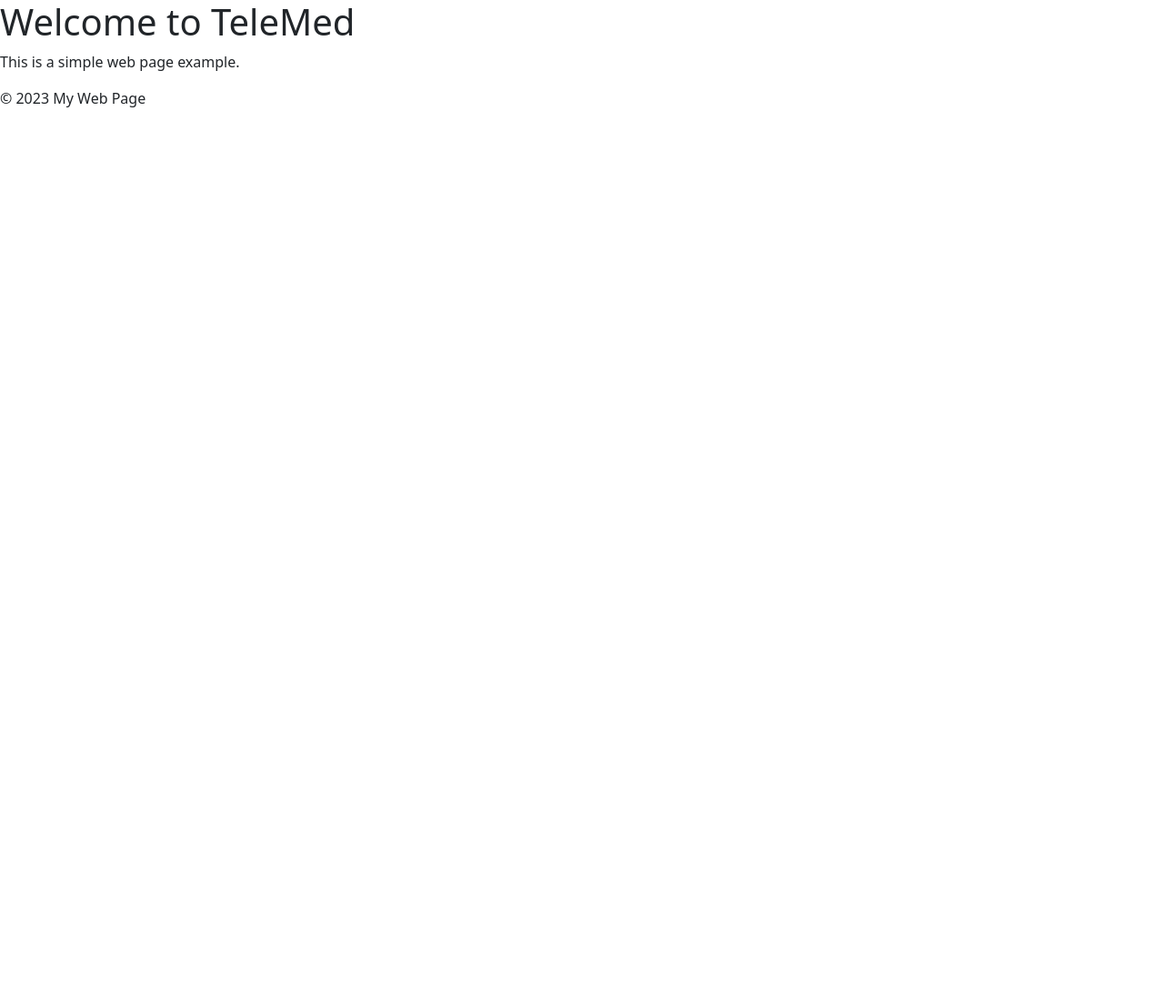
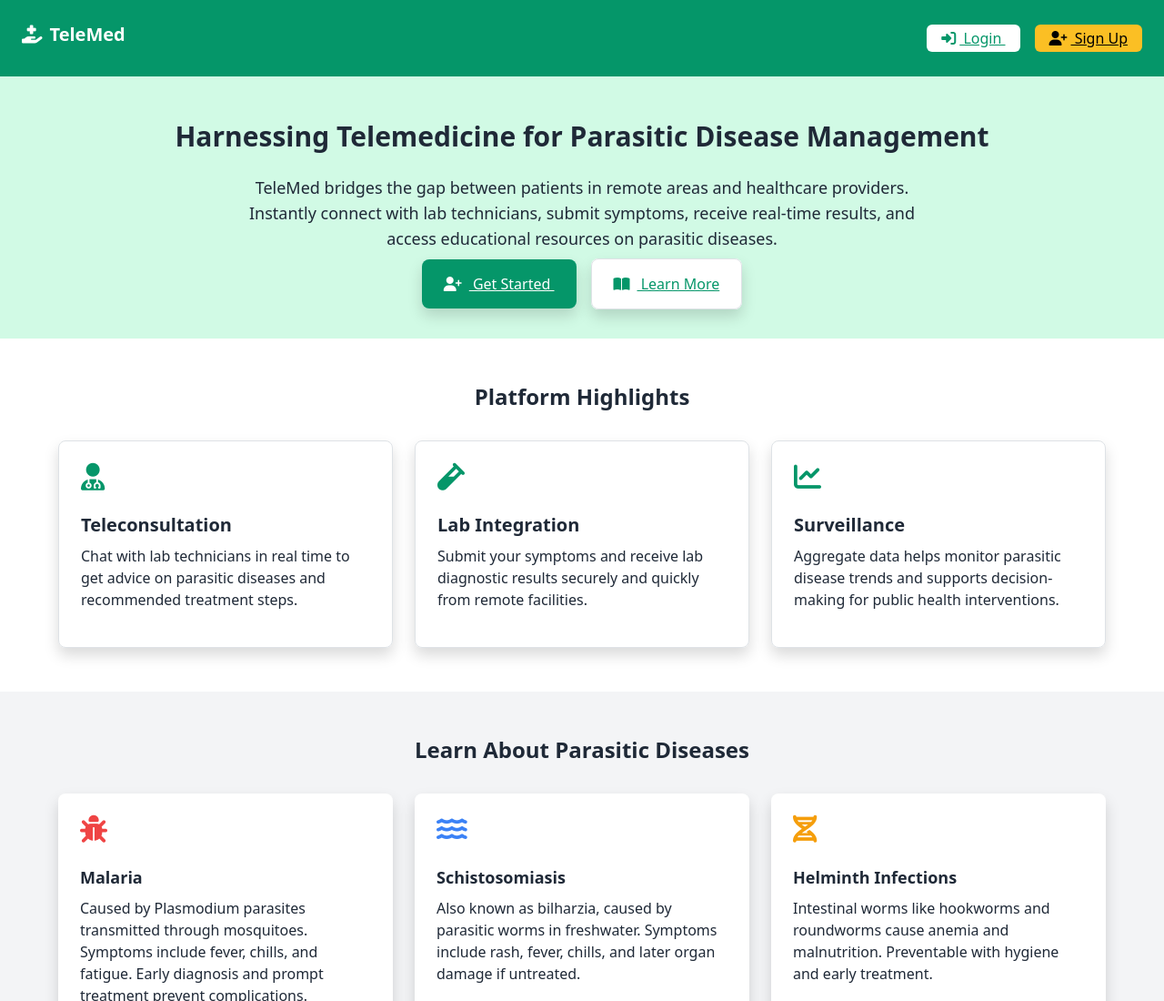
Before and after one commit to Abstechs/telemed, a plain HTML site: page index.html in a window 1280 px wide. Shown: the top 1100 px of the page at 91% size. Before the commit the page ends 800 px from the top, so only its background shows below. Drawn offline with nearby package versions, Linux system fonts and the light colour scheme.

Commit message:
Update index.html

```diff
--- a/index.html
+++ b/index.html
@@ -1,18 +1,20 @@
 <!DOCTYPE html>
 <html lang="en">
 <head>
-    <meta charset="UTF-8">
-    <meta name="viewport" content="width=device-width, initial-scale=1.0">
-    <!-- Tailwind CSS (via jsDelivr CDN) -->
+  <meta charset="UTF-8" />
+  <meta name="viewport" content="width=device-width, initial-scale=1.0" />
+  <title>TeleMed | Landing Page</title>
+
+  <!-- Tailwind CSS -->
   <link href="https://cdn.jsdelivr.net/npm/tailwindcss@2.2.19/dist/tailwind.min.css" rel="stylesheet">
 
-    <!-- Bootstrap (optional, if needed) -->
+  <!-- Bootstrap (optional) -->
   <link href="https://cdn.jsdelivr.net/npm/bootstrap@5.3.2/dist/css/bootstrap.min.css" rel="stylesheet">
 
   <!-- Font Awesome -->
   <link rel="stylesheet" href="https://cdnjs.cloudflare.com/ajax/libs/font-awesome/6.5.1/css/all.min.css">
 
-    <!-- Toastify -->
+  <!-- Toastify (if needed later for alerts) -->
   <link rel="stylesheet" type="text/css" href="https://cdn.jsdelivr.net/npm/toastify-js/src/toastify.min.css">
   <script type="text/javascript" src="https://cdn.jsdelivr.net/npm/toastify-js"></script>
 
@@ -21,22 +23,110 @@
 
   <!-- Alpine.js -->
   <script src="https://cdn.jsdelivr.net/npm/alpinejs@3.x.x/dist/cdn.min.js" defer></script>
+</head>
+<body class="bg-gray-50 text-gray-800">
 
-    <!-- Firebase logic -->
-    <script type="module" src="./app.js"></script>
+  <!-- Navbar -->
+  <header class="bg-green-600 text-white p-4 flex justify-between items-center">
+    <h1 class="text-xl font-bold flex items-center">
+      <i class="fa-solid fa-hand-holding-medical mr-2"></i> TeleMed
+    </h1>
+    <div class="space-x-4">
+      <a href="login.html" class="bg-white text-green-600 px-3 py-1 rounded hover:bg-gray-100">
+        <i class="fa-solid fa-right-to-bracket mr-1"></i> Login
+      </a>
+      <a href="signup.html" class="bg-yellow-400 text-black px-3 py-1 rounded hover:bg-yellow-500">
+        <i class="fa-solid fa-user-plus mr-1"></i> Sign Up
+      </a>
+    </div>
+  </header>
 
-    <title>TeleMed</title>
-    <link rel="stylesheet" href="styles.css">
-</head>
-<body>
-    <header>
-        <h1>Welcome to TeleMed</h1>
-    </header>
-    <main>
-        <p>This is a simple web page example.</p>
-    </main>
-    <footer>
-        <p>&copy; 2023 My Web Page</p>
+  <!-- Hero Section -->
+  <section class="bg-green-100 py-12 px-6 text-center">
+    <h2 class="text-3xl font-bold mb-4">
+      Harnessing Telemedicine for Parasitic Disease Management
+    </h2>
+    <p class="text-lg mb-6 max-w-3xl mx-auto">
+      TeleMed bridges the gap between patients in remote areas and healthcare providers.
+      Instantly connect with lab technicians, submit symptoms, receive real-time results,
+      and access educational resources on parasitic diseases.
+    </p>
+    <div class="space-x-4">
+      <a href="signup.html" class="bg-green-600 text-white px-6 py-3 rounded-lg shadow hover:bg-green-700">
+        <i class="fa-solid fa-user-plus mr-2"></i> Get Started
+      </a>
+      <a href="#education" class="bg-white border border-green-600 text-green-600 px-6 py-3 rounded-lg shadow hover:bg-green-50">
+        <i class="fa-solid fa-book-open mr-2"></i> Learn More
+      </a>
+    </div>
+  </section>
+
+  <!-- Features Section -->
+  <section class="py-12 px-6 bg-white">
+    <h3 class="text-2xl font-bold mb-8 text-center">Platform Highlights</h3>
+    <div class="grid md:grid-cols-3 gap-6 max-w-6xl mx-auto">
+      <div class="p-6 border rounded-lg shadow hover:shadow-md transition">
+        <i class="fa-solid fa-user-doctor text-green-600 text-3xl mb-4"></i>
+        <h4 class="text-xl font-semibold mb-2">Teleconsultation</h4>
+        <p>Chat with lab technicians in real time to get advice on parasitic diseases and recommended treatment steps.</p>
+      </div>
+      <div class="p-6 border rounded-lg shadow hover:shadow-md transition">
+        <i class="fa-solid fa-vial text-green-600 text-3xl mb-4"></i>
+        <h4 class="text-xl font-semibold mb-2">Lab Integration</h4>
+        <p>Submit your symptoms and receive lab diagnostic results securely and quickly from remote facilities.</p>
+      </div>
+      <div class="p-6 border rounded-lg shadow hover:shadow-md transition">
+        <i class="fa-solid fa-chart-line text-green-600 text-3xl mb-4"></i>
+        <h4 class="text-xl font-semibold mb-2">Surveillance</h4>
+        <p>Aggregate data helps monitor parasitic disease trends and supports decision-making for public health interventions.</p>
+      </div>
+    </div>
+  </section>
+
+  <!-- Education Section -->
+  <section id="education" class="py-12 px-6 bg-gray-100">
+    <h3 class="text-2xl font-bold mb-8 text-center">Learn About Parasitic Diseases</h3>
+    <div class="grid md:grid-cols-3 gap-6 max-w-6xl mx-auto">
+      <!-- Malaria -->
+      <div class="bg-white p-6 rounded-lg shadow hover:shadow-lg transition">
+        <i class="fa-solid fa-bug text-red-500 text-3xl mb-4"></i>
+        <h4 class="text-lg font-semibold mb-2">Malaria</h4>
+        <p>Caused by Plasmodium parasites transmitted through mosquitoes. Symptoms include fever, chills, and fatigue.
+        Early diagnosis and prompt treatment prevent complications.</p>
+      </div>
+      <!-- Schistosomiasis -->
+      <div class="bg-white p-6 rounded-lg shadow hover:shadow-lg transition">
+        <i class="fa-solid fa-water text-blue-500 text-3xl mb-4"></i>
+        <h4 class="text-lg font-semibold mb-2">Schistosomiasis</h4>
+        <p>Also known as bilharzia, caused by parasitic worms in freshwater. Symptoms include rash, fever, chills, and later organ damage if untreated.</p>
+      </div>
+      <!-- Helminth Infections -->
+      <div class="bg-white p-6 rounded-lg shadow hover:shadow-lg transition">
+        <i class="fa-solid fa-dna text-yellow-500 text-3xl mb-4"></i>
+        <h4 class="text-lg font-semibold mb-2">Helminth Infections</h4>
+        <p>Intestinal worms like hookworms and roundworms cause anemia and malnutrition. Preventable with hygiene and early treatment.</p>
+      </div>
+    </div>
+  </section>
+
+  <!-- CTA Section -->
+  <section class="bg-green-50 py-12 px-6 text-center">
+    <h3 class="text-2xl font-bold mb-4">Ready to Experience TeleMed?</h3>
+    <p class="mb-6 max-w-2xl mx-auto">Join patients and healthcare providers leveraging telemedicine for better parasitic disease management.</p>
+    <a href="signup.html" class="bg-green-600 text-white px-6 py-3 rounded-lg shadow hover:bg-green-700">
+      <i class="fa-solid fa-user-plus mr-2"></i> Sign Up Now
+    </a>
+  </section>
+
+  <!-- Footer -->
+  <footer class="bg-gray-800 text-gray-200 text-center p-4 mt-8">
+    <p class="text-sm">&copy; 2025 TeleMed. All rights reserved.</p>
+    <div class="mt-2 space-x-4">
+      <a href="login.html" class="hover:underline">Login</a>
+      <a href="signup.html" class="hover:underline">Sign Up</a>
+      <a href="#education" class="hover:underline">Education</a>
+    </div>
   </footer>
+
 </body>
 </html>
```
Lines whose indentation alone changed are shown as unchanged.
